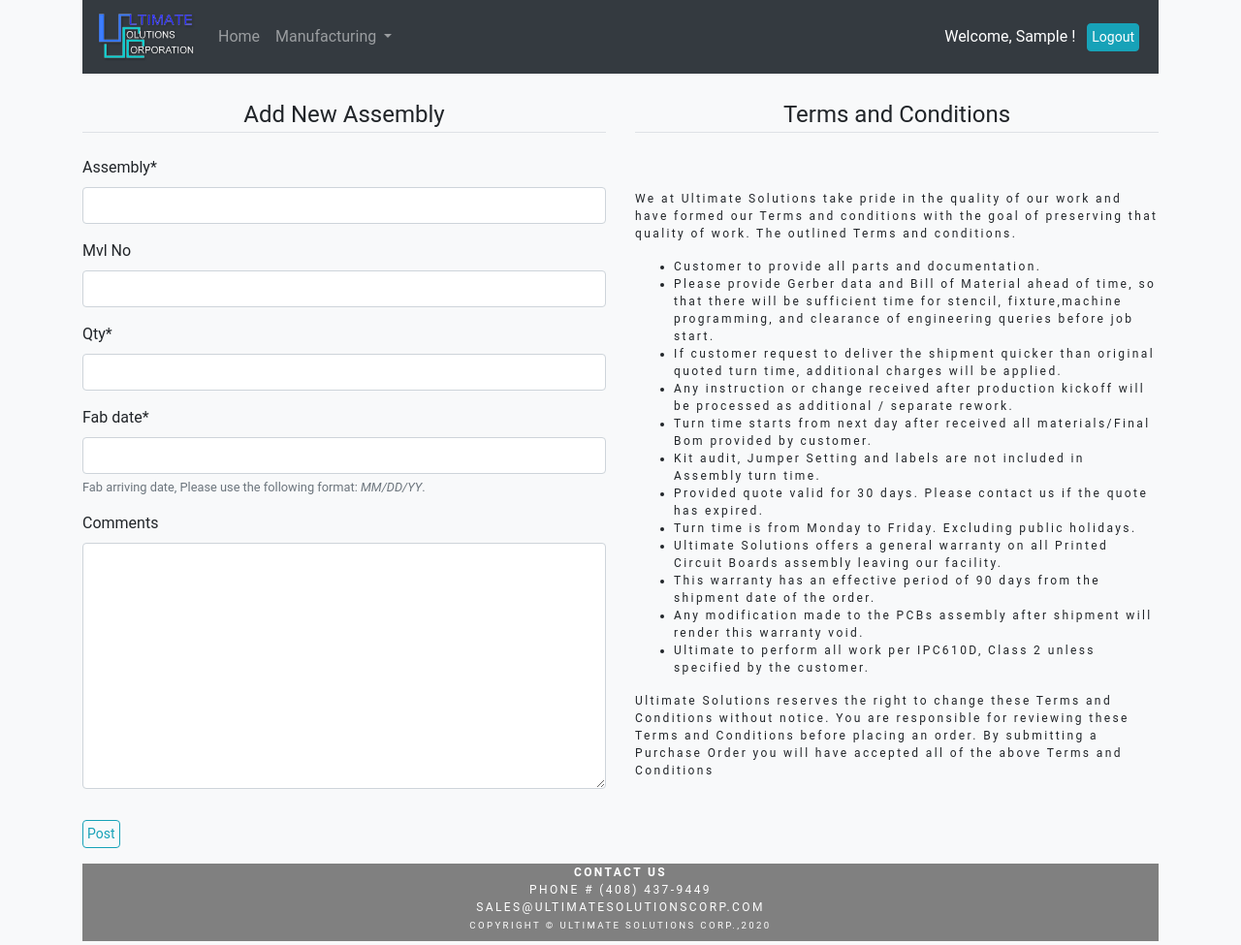
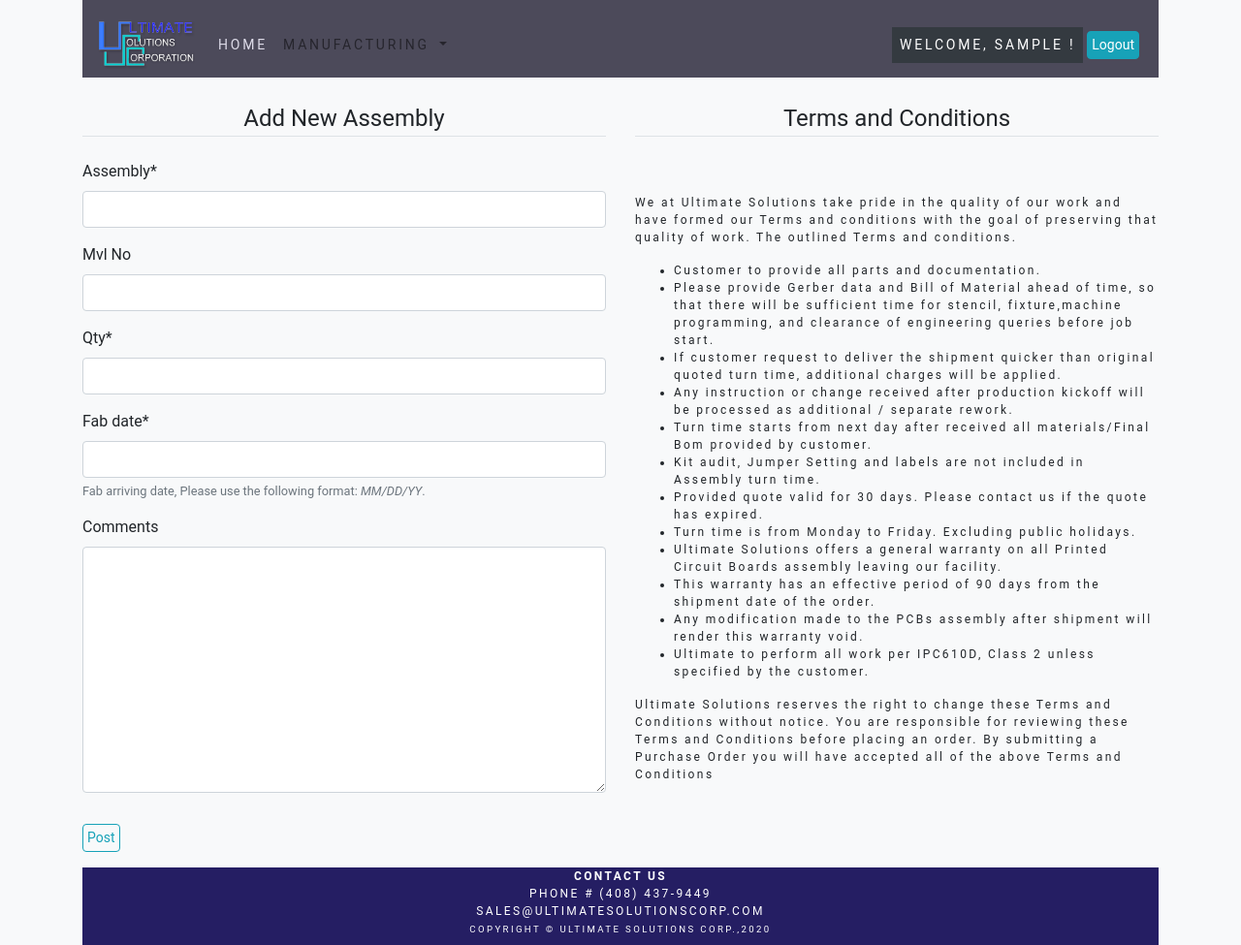
Before and after one commit to SatwinderSran/UscTask2, a Django app: page /usc/create/ in a window 1280 px wide. Shown: the whole page at 97% size. Run offline with Django 3.2, Linux system fonts and the light colour scheme; a user stored in the database is signed in; tables that the repository leaves empty hold one stand-in row (values such as "Sample post"); some libraries are stand-ins or nearby versions.

Commit message:
updated Navbar

```diff
--- a/static/css/custom.css
+++ b/static/css/custom.css
@@ -131,10 +131,10 @@ text-transform: uppercase;
 left:0px;
 height:80px;
 width:100%;
-background: grey;
+background: rgb(24, 9, 58);
 }
 
-<
+
 .navbar{height:80px;
    padding-top:20px;
    font-size: 14px;
--- a/templates/footer.html
+++ b/templates/footer.html
@@ -1,5 +1,5 @@
 <div class='container'>
-  <div class="footer my-footer text-center">
+  <div class="footer my-footer text-center" style="background-color: #251e63;">
         <b>Contact Us</b><br>
         Phone # (408) 437-9449<br>
         sales@ultimatesolutionscorp.com<br>
--- a/templates/navbar.html
+++ b/templates/navbar.html
@@ -1,7 +1,7 @@
 {% load static %}
 
 <div class='container'>
-  <nav class="navbar navbar-expand-lg navbar-dark bg-dark">
+  <nav class="navbar navbar-expand-lg navbar-light" style="background-color: #4c4a5a;">
     <a class="navbar-brand" href="{% url 'index' %}"><img src="{% static 'images/Ultimate-logo.png' %}" height="50" width="100" alt="XYZ"></a>
 
     <button class="navbar-toggler" type="button" data-toggle="collapse" data-target="#navbarNavAltMarkup" aria-controls="navbarNavAltMarkup" aria-expanded="false" aria-label="Toggle navigation">
@@ -10,7 +10,7 @@
 
     <div class="collapse navbar-collapse" id="navbarNavAltMarkup">
           <div class="navbar-nav">
-          <a class="nav-item nav-link" href="{% url 'index' %}">Home</a>
+          <a class="nav-item nav-link" style="color: #dedce9;" href="{% url 'index' %}">Home</a>
            </div>
 
           <div class="navbar-nav">
```
